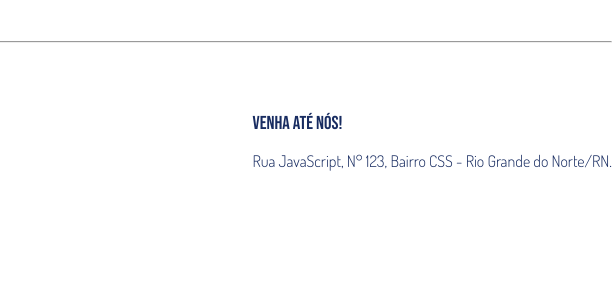
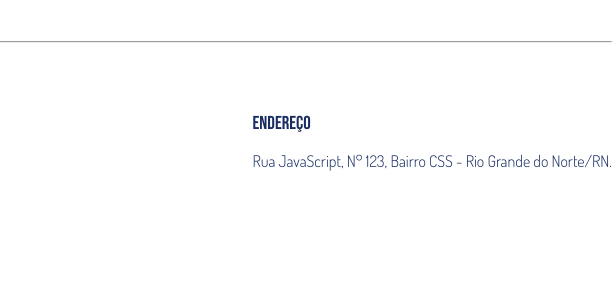
Before and after one commit to KaueBulhoes/curso_ebac_fullstackjava, a plain HTML site: page Módulo 5/index.html in a window 1280 px wide. Shown: the part 502-786 px from the top of the page, 668-1280 px from the left. Drawn offline with Linux system fonts and the light colour scheme.

Commit message:
venha até nós por endereço

```diff
--- a/Módulo 5/index.html
+++ b/Módulo 5/index.html
@@ -77,7 +77,7 @@
                     </ul>
                 </div>
                 <div>
-                    <h3>Venha até nós!</h3>
+                    <h3>Endereço</h3>
                     <p>
                         Rua JavaScript, N° 123, Bairro CSS - Rio Grande do Norte/RN.
                     </p>
```
